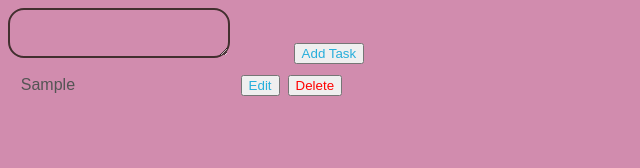
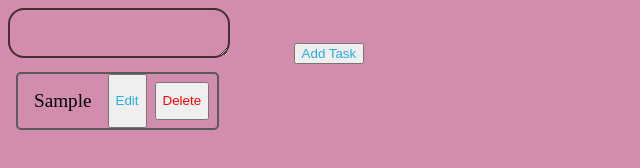
Before and after one commit to AjithAj10/React-State-Events-Rendering-Lists-of-Data-Understanding-Keys-Outputting---ww2scbcdo64p, a React app: page / in a window 1280 px wide. Both pictures are taken after typing "Sample" into the empty fields and a click on the button "Add Task". Shown: the whole page, without its empty margins (0-640 px from the left). Built offline with nearby package versions, Linux system fonts and the light colour scheme.

Commit message:
clas name to div

```diff
--- a/src/components/Item.js
+++ b/src/components/Item.js
@@ -13,7 +13,7 @@ function Item({list,setList,changeInput,setId}) {
 
     function editFn(e){
         //
-        let s = document.getElementsByClassName('list');
+        // let s = document.getElementsByClassName('list');
         // console.log(s[0]);
         // console.log(e.title);
         changeInput(e.title)
@@ -26,11 +26,11 @@ function Item({list,setList,changeInput,setId}) {
         <div>
             {
                 list.map((e) => {
-                   return <div key={e.id}><input type='text' className='list' value={e.title} disabled/>
+                   return <li key={e.id}><div className='list'>{e.title}</div>
                    <button className='edit' onClick={() => editFn(e)}>Edit</button>
 
                    <button className='delete' onClick={() => deleteTodo(e.id)}>Delete</button>
-                   </div>
+                   </li>
 
             })
             }
--- a/src/styles/App.css
+++ b/src/styles/App.css
@@ -6,6 +6,13 @@ h1 {
     text-align: center;
     }
 
+    li{
+        display: flex;
+         justify-content: space-around;
+    }
+    .list{
+        margin: 1rem;
+    }
 textarea{
     border: 2px solid rgb(66, 47, 47);
     background: none;
```
